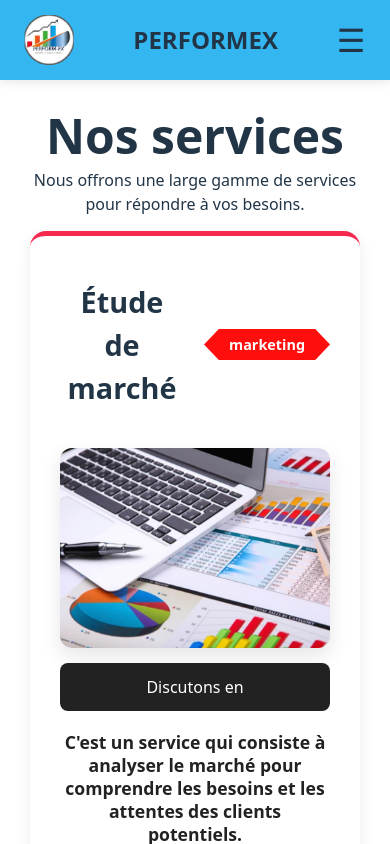
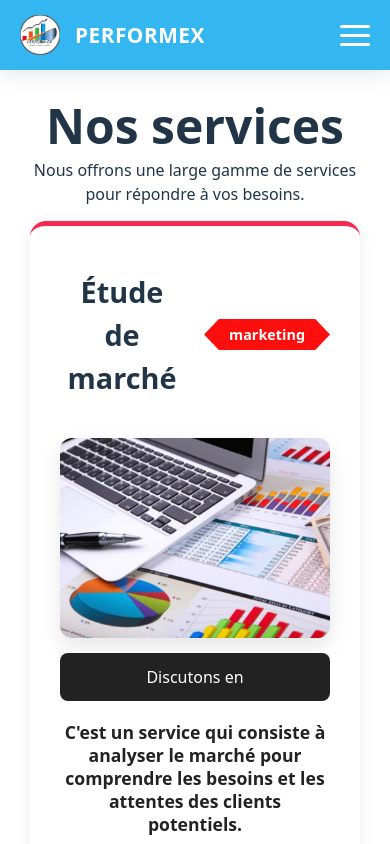
Before and after one commit to lamaxime20/PERFORMEX-site, a React (Vite) app in the folder vue/: page /services in a window 390 px wide. Built offline with nearby package versions, Linux system fonts and the light colour scheme.

Commit message:
CSS navBar ok

```diff
--- a/vue/src/assets/styles/navBar.css
+++ b/vue/src/assets/styles/navBar.css
@@ -8,187 +8,192 @@
     --Rouge--secondaire: #f62a4f;
     --Vert--secondaire: #22c55e;
     --Jaune--secondaire: #ffb300;
+    --text-light: #ffffff;
 }
 
 .navBar-root {
     width: 100%;
-    height: 95px;
+    height: 80px;
+    background: var(--Bleu-primaire);
+    box-shadow: 0 4px 20px rgba(0, 0, 0, 0.1);
+    position: sticky; /* Garde la navbar en haut de l'écran */
+    top: 0;
+    z-index: 1000;
+    transition: all 0.3s ease;
+}
+
+.navBar-container {
+    max-width: 1200px;
+    width: 100%;
+    height: 100%;
+    margin: 0 auto;
+    padding: 0 20px;
     display: flex;
-    flex-direction: row;
-    justify-content: space-around;
+    justify-content: space-between;
     align-items: center;
-    gap: 0;
-    background: var(--Bleu-primaire);
-    position: relative;
-    box-shadow: 0 2px 10px rgba(0, 0, 0, 0.1);
+    box-sizing: border-box;
+}
+
+/* --- Brand Section --- */
+.navBar-brand {
+    display: flex;
+    align-items: center;
+    gap: 15px;
+    cursor: pointer;
+    transition: transform 0.2s ease;
+}
+
+.navBar-brand:hover {
+    transform: scale(1.02);
 }
 
 .navBar-logo {
-    width: 80px;
-    height: 80px;
+    height: 50px;
+    width: auto;
+    object-fit: contain;
 }
 
 .navBar-title {
-    display: none;
-    font-size: 1.5em;
-    font-weight: 600;
+    font-size: 1.5rem;
+    font-weight: 800;
+    color: var(--text-light);
+    margin: 0;
+    letter-spacing: 0.5px;
+    display: block; /* Toujours visible maintenant pour l'identité de marque */
 }
 
-.navBar-toggle, .navBar-toggle-label {
-    display: none;
-}
-
+/* --- Links Section (Desktop) --- */
 .navBar-links {
     display: flex;
-    width: 60%;
-    height: 100%;
-    flex-direction: row;
-    justify-content: left;
+    gap: 10px;
+    list-style: none;
+    margin: 0;
+    padding: 0;
     align-items: center;
-    margin: 0;
 }
 
 .navBar-link {
-    list-style: none;
-    border-radius: 8px;
-    flex: 1;
-    height: 100%;
-    font-size: 1.5em;
-    display: flex;
-    align-items: center;
-    justify-content: center;
+    font-size: 1rem;
+    font-weight: 500;
+    color: rgba(255, 255, 255, 0.9);
     cursor: pointer;
-    transition: background-color 0.2s, color 0.2s;
+    padding: 10px 20px;
+    border-radius: 50px;
+    transition: all 0.3s ease;
+    position: relative;
+}
+
+.navBar-link:hover {
+    color: var(--text-light);
+    background-color: rgba(255, 255, 255, 0.15);
 }
 
 .navBar-link-active {
-    background: var(--Rouge--secondaire);
-    color: white;
+    background-color: var(--text-light);
+    color: var(--Bleu-primaire) !important; /* Force le contraste */
+    font-weight: 700;
+    box-shadow: 0 4px 10px rgba(0, 0, 0, 0.1);
 }
 
-.navBar-link:hover {
-    background-color: var(--Rouge--secondaire);
-    color: white;
+/* --- Mobile Toggle (Hamburger) --- */
+.navBar-toggle {
+    display: none;
+    flex-direction: column;
+    justify-content: space-between;
+    width: 30px;
+    height: 21px;
+    cursor: pointer;
+    z-index: 1001;
+    background: transparent;
+    border: none;
+    padding: 0;
 }
 
-@media (max-width: 1200px) {
+.navBar-toggle span {
+    display: block;
+    height: 3px;
+    width: 100%;
+    background-color: var(--text-light);
+    border-radius: 3px;
+    transition: all 0.3s ease;
+}
+
+/* Hamburger Animation */
+.navBar-toggle.open span:nth-child(1) {
+    transform: translateY(9px) rotate(45deg);
+}
+
+.navBar-toggle.open span:nth-child(2) {
+    opacity: 0;
+}
+
+.navBar-toggle.open span:nth-child(3) {
+    transform: translateY(-9px) rotate(-45deg);
+}
+
+/* --- Responsive Design --- */
+@media (max-width: 900px) {
+    .navBar-root {
+        height: 70px;
+    }
+
+    .navBar-logo {
+        height: 40px;
+    }
+
+    .navBar-title {
+        font-size: 1.3rem;
+    }
+
+    .navBar-toggle {
+        display: flex;
+    }
+
     .navBar-links {
-        width: 80%;
+        position: absolute;
+        top: 70px; /* Hauteur de la navbar */
+        left: 0;
+        width: 100%;
+        background-color: var(--Bleu-primaire);
+        flex-direction: column;
+        align-items: center;
+        gap: 10px;
+        padding: 20px 0 30px 0;
+        box-shadow: 0 10px 20px rgba(0, 0, 0, 0.1);
+
+        /* Animation State: Closed */
+        opacity: 0;
+        visibility: hidden;
+        transform: translateY(-20px);
+        transition: all 0.3s cubic-bezier(0.4, 0, 0.2, 1);
+        border-bottom-left-radius: 20px;
+        border-bottom-right-radius: 20px;
     }
+
+    .navBar-links-open {
+        opacity: 1;
+        visibility: visible;
+        transform: translateY(0);
+    }
+
     .navBar-link {
-        font-size: 1.3em;
+        width: 85%;
+        text-align: center;
+        padding: 15px;
+        border-radius: 12px;
+        font-size: 1.1rem;
+    }
+
+    .navBar-link:hover {
+        background-color: rgba(255, 255, 255, 0.15);
+    }
+
+    .navBar-link-active {
+        background-color: var(--text-light);
+        color: var(--Bleu-primaire) !important;
     }
 }
 
-@media (max-width: 1000px) {
-    .navBar-links {
-        width: 85%;
-    }
-    .navBar-link {
-        font-size: 1.2em;
-    }
+@media (prefers-color-scheme: dark) {
+    /* Le bleu primaire reste dominant, mais on peut ajuster les ombres */
 }
-
-
-@media (max-width: 768px) {
-    .navBar-root {
-        height: 85px;
-    }
-    .navBar-logo {
-        width: 60px;
-        height: 60px;
-    }
-    .navBar-links {
-        width: 90%;
-    }
-    .navBar-link {
-        font-size: 1.1em;
-    }
-}
-
-@media(max-width: 430px) {
-    .navBar-root {
-        width: 100%;
-        height: 80px;
-        display: flex;
-        flex-direction: row;
-        justify-content: space-around;
-        align-items: center;
-        gap: 10px;
-        background: var(--Bleu-primaire);
-        position: relative;
-        box-shadow: 0 2px 10px rgba(0, 0, 0, 0.1);
-    }
-
-    .navBar-logo {
-        width: 50px;
-        height: 50px;
-    }
-
-    .navBar-title {
-        display: block;
-        font-size: 1.5em;
-        font-weight: 600;
-    }
-
-    .navBar-toggle-label {
-        display: block;
-        font-size: 2em;
-        cursor: pointer;
-        user-select: none;
-    }
-
-    .navBar-toggle {
-        display: none;
-    }
-
-    .navBar-links {
-        display: flex;
-        position: absolute;
-        top: 70px;
-        right: 10px;
-        width: 200px;
-        height: auto;
-        flex-direction: column;
-        justify-content: center;
-        align-items: center;
-        margin: 0;
-        padding: 10px;
-        background-color: rgba(255, 255, 255, 0.95);
-        backdrop-filter: blur(8px);
-        border-radius: 12px;
-        box-shadow: 0 8px 24px rgba(0, 0, 0, 0.15);
-        z-index: 1000;
-        visibility: hidden;
-        opacity: 0;
-        transform: translateY(-10px);
-        transform-origin: top right;
-        transition: opacity 0.3s ease, transform 0.3s ease, visibility 0.3s;
-    }
-
-    .navBar-link {
-        list-style: none;
-        border-radius: 8px;
-        width: 100%;
-        height: 50px;
-        font-size: 0.9em;
-        display: flex;
-        align-items: center;
-        justify-content: center;
-        transition: background-color 0.2s, color 0.2s;
-    }
-
-    .navBar-toggle:checked ~ .navBar-links {
-        visibility: visible;
-        opacity: 1;
-        transform: translateY(0);
-    }
-}
-
-@media (prefers-color-scheme: dark) and (max-width: 430px) {
-    .navBar-links {
-        background-color: rgba(36, 36, 36, 0.95);
-        box-shadow: 0 8px 24px rgba(0, 0, 0, 0.5);
-        color: white;
-    }
-}
--- a/vue/src/components/navBar.jsx
+++ b/vue/src/components/navBar.jsx
@@ -8,13 +8,13 @@ import logo from '../assets/images/logo.png';
 
 function NavBar({activePage}) {
     const navigate = useNavigate();
-    const [isChecked, setIsChecked] = useState(false);
+    const [isOpen, setIsOpen] = useState(false);
     const navRef = useRef(null);
 
     useEffect(() => {
         const handleClickOutside = (event) => {
             if (navRef.current && !navRef.current.contains(event.target)) {
-                setIsChecked(false);
+                setIsOpen(false);
             }
         };
         document.addEventListener("mousedown", handleClickOutside);
@@ -23,40 +23,46 @@ function NavBar({activePage}) {
         };
     }, []);
 
+    const handleNavigation = (path) => {
+        navigate(path);
+        setIsOpen(false);
+    };
+
     return (
         <nav className="navBar-root" ref={navRef}>
-            <img src={logo} alt="Logo" className="navBar-logo" />
-            <h1 className="navBar-title">PERFORMEX</h1>
-            <input
-                type="checkbox"
-                id="navBar-toggle"
-                className="navBar-toggle"
-                checked={isChecked}
-                onChange={(e) => setIsChecked(e.target.checked)}
-            />
-            <label htmlFor="navBar-toggle" className="navBar-toggle-label">
-                &#9776;
-            </label>
-            <ul className="navBar-links">
+            <div className="navBar-container">
+                <div className="navBar-brand" onClick={() => handleNavigation('/')}>
+                    <img src={logo} alt="Logo" className="navBar-logo" />
+                    <h1 className="navBar-title">PERFORMEX</h1>
+                </div>
+
+                <button className={`navBar-toggle ${isOpen ? 'open' : ''}`} onClick={() => setIsOpen(!isOpen)} aria-label="Menu">
+                    <span></span>
+                    <span></span>
+                    <span></span>
+                </button>
+
+                <ul className={`navBar-links ${isOpen ? 'navBar-links-open' : ''}`}>
                 <li
                     className={`navBar-link ${activePage === ACCEUIL ? 'navBar-link-active' : ''}`}
-                    onClick={() => {navigate('/')}}
+                    onClick={() => handleNavigation('/')}
                 >
                     Acceuil
                 </li>
                 <li
                     className={`navBar-link ${activePage === SERVICES ? 'navBar-link-active' : ''}`}
-                    onClick={() => {navigate('/services')}}
+                    onClick={() => handleNavigation('/services')}
                 >
                     Nos services
                 </li>
                 <li
                     className={`navBar-link ${activePage === ABOUT ? 'navBar-link-active' : ''}`}
-                    onClick={() => {navigate('/about')}}
+                    onClick={() => handleNavigation('/about')}
                 >
                     A propos
                 </li>
             </ul>
+            </div>
         </nav>
     )
 }
```
